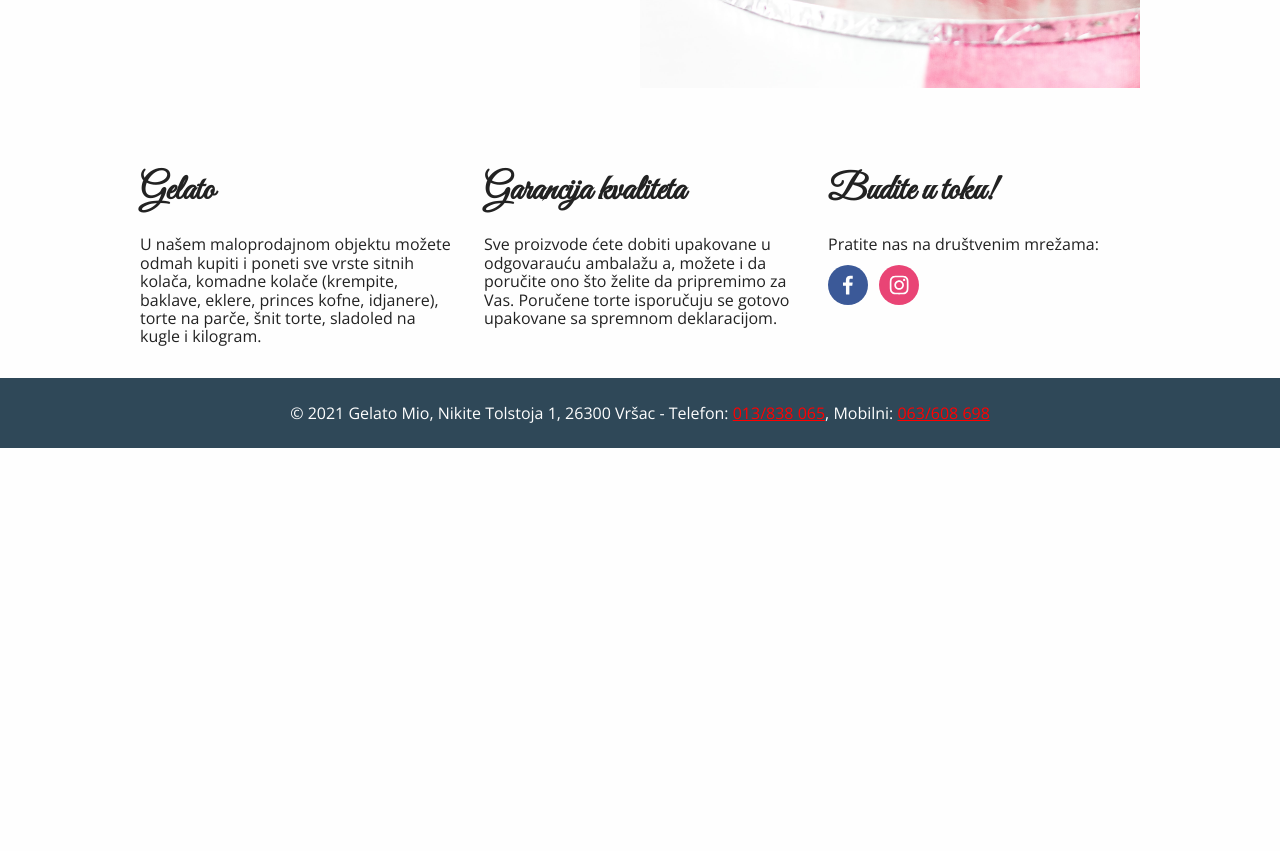
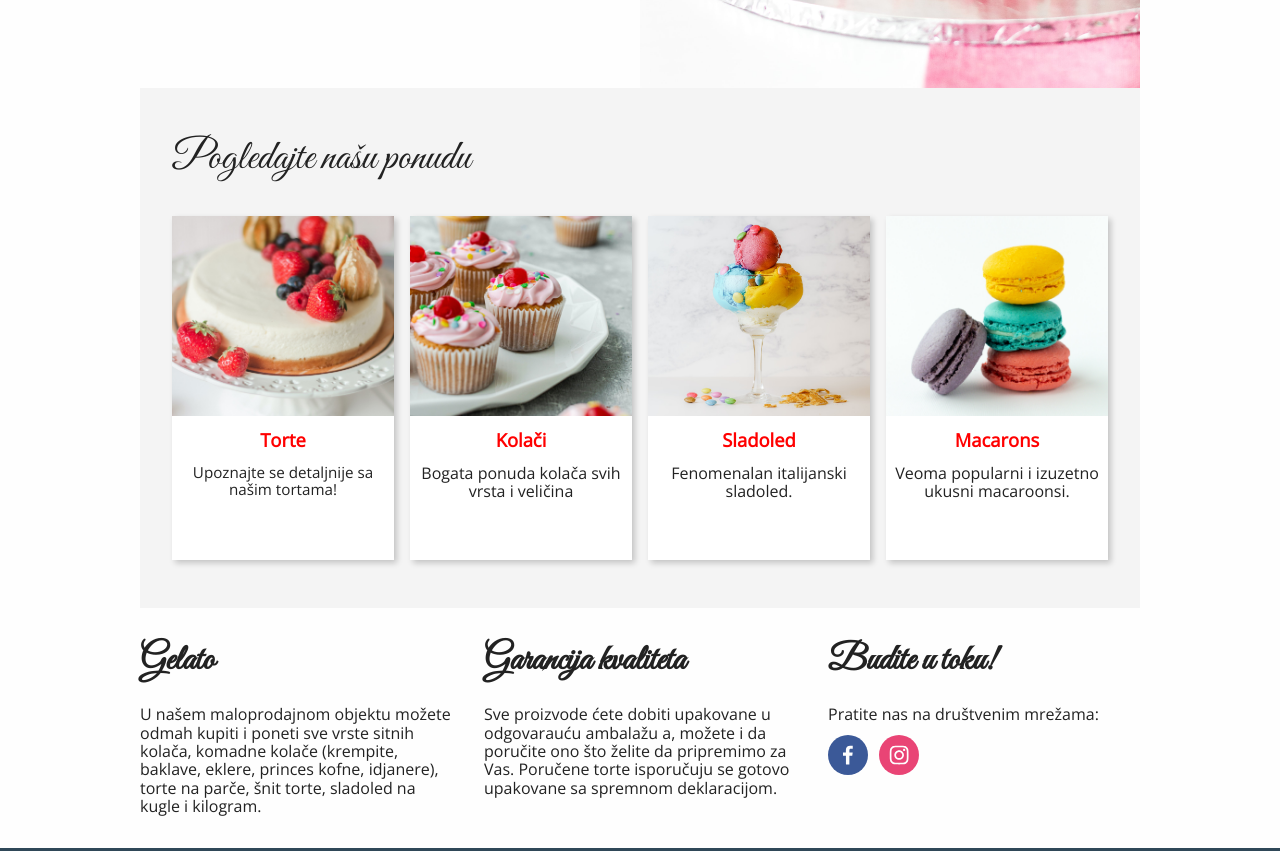
Before and after one commit to mariogilezan/gelatomio, a Gatsby site: page / in a window 1280 px wide. Shown: the part 722-1573 px from the top of the page. Before the commit the page ends 1170 px from the top, so only its background shows below. Built offline with nearby package versions, Linux system fonts and the light colour scheme; Gatsby itself is replaced by a stand-in of ours.

Commit message:
added products section

```diff
--- a/gatsby-config.js
+++ b/gatsby-config.js
@@ -24,8 +24,8 @@ module.exports = {
         slug: `/kolaci/`,
       },
       {
-        name: `Macaroons`,
-        slug: `/macaroons/`,
+        name: `Macarons`,
+        slug: `/macarons/`,
       },
       {
         name: `Sladoled`,
--- /dev/null
+++ b/src/components/Products/Products.elements.js
@@ -0,0 +1,62 @@
+import styled from "styled-components"
+import { Link } from "gatsby"
+
+export const ProductsWrapper = styled.section`
+  background-color: #f4f4f4;
+  padding: 3rem 2rem;
+`
+
+export const ProductsHeading = styled.h2`
+  font-family: "Great Vibes", cursive;
+  font-size: 2.6rem;
+  font-weight: normal;
+  margin-bottom: 2rem;
+
+  @media screen and (max-width: 720px) {
+    text-align: center;
+  }
+
+  @media screen and (max-width: 520px) {
+    font-size: 2rem;
+  }
+`
+
+export const ProductCardsContainer = styled.div`
+  display: grid;
+  grid-template-columns: repeat(auto-fill, minmax(12.5rem, 1fr));
+  gap: 1rem;
+`
+
+export const ProductCard = styled(Link)`
+  text-decoration: none;
+  color: inherit;
+  background-color: #fff;
+  display: grid;
+  grid-template-rows: 12.5rem 3rem 6rem;
+  justify-items: center;
+  text-align: center;
+  box-shadow: 3px 3px 6px rgba(0, 0, 0, 0.2);
+  backface-visibility: hidden;
+  transition: transform 0.25s;
+  cursor: pointer;
+  &:hover {
+    transform: translateY(-0.3rem);
+  }
+`
+
+export const ProductCardImageContainer = styled.div`
+  & > * {
+    width: 100%;
+    height: 100%;
+  }
+`
+
+export const ProductCardHeading = styled.h4`
+  align-self: center;
+  color: #f00;
+  font-size: 1.15rem;
+`
+
+export const ProductCardDescription = styled.p`
+  font-size: 0.95rem;
+`
--- /dev/null
+++ b/src/components/Products/Products.js
@@ -0,0 +1,66 @@
+import React from "react"
+import { StaticImage } from "gatsby-plugin-image"
+import {
+  ProductCard,
+  ProductCardDescription,
+  ProductCardHeading,
+  ProductCardImageContainer,
+  ProductCardsContainer,
+  ProductsHeading,
+  ProductsWrapper,
+} from "./Products.elements"
+
+export default function Products() {
+  return (
+    <ProductsWrapper>
+      <ProductsHeading>Pogledajte našu ponudu</ProductsHeading>
+      <ProductCardsContainer>
+        <ProductCard to="/torte">
+          <ProductCardImageContainer>
+            <StaticImage src="../../images/cake.jpg" placeholder="blurred" />
+          </ProductCardImageContainer>
+          <ProductCardHeading>Torte</ProductCardHeading>
+          <ProductCardDescription>
+            Upoznajte se detaljnije sa našim tortama!
+          </ProductCardDescription>
+        </ProductCard>
+        <ProductCard to="/kolaci">
+          <ProductCardImageContainer>
+            <StaticImage
+              src="../../images/cup-cake.jpg"
+              placeholder="blurred"
+            />
+          </ProductCardImageContainer>
+          <ProductCardHeading>Kolači</ProductCardHeading>
+          <p className="ProductCardDescription">
+            Bogata ponuda kolača svih vrsta i veličina
+          </p>
+        </ProductCard>
+        <ProductCard to="/sladoled">
+          <ProductCardImageContainer>
+            <StaticImage
+              src="../../images/ice-cream.jpg"
+              placeholder="blurred"
+            />
+          </ProductCardImageContainer>
+          <ProductCardHeading>Sladoled</ProductCardHeading>
+          <p className="ProductCardDescription">
+            Fenomenalan italijanski sladoled.
+          </p>
+        </ProductCard>
+        <ProductCard to="/macarons">
+          <ProductCardImageContainer>
+            <StaticImage
+              src="../../images/macarons.jpg"
+              placeholder="blurred"
+            />
+          </ProductCardImageContainer>
+          <ProductCardHeading>Macarons</ProductCardHeading>
+          <p className="ProductCardDescription">
+            Veoma popularni i izuzetno ukusni macaroonsi.
+          </p>
+        </ProductCard>
+      </ProductCardsContainer>
+    </ProductsWrapper>
+  )
+}
--- a/src/components/index.js
+++ b/src/components/index.js
@@ -1,3 +1,4 @@
 export { default as Layout } from "./Layout/Layout"
 export { default as Hero } from "./Hero/Hero"
+export { default as Products } from "./Products/Products"
 export { default as Seo } from "./Seo/Seo"
--- a/src/pages/index.js
+++ b/src/pages/index.js
@@ -1,5 +1,5 @@
 import React from "react"
-import { Hero, Layout, Seo } from "../components"
+import { Hero, Layout, Products, Seo } from "../components"
 
 export default function Home({ location }) {
   const siteTitle = "Početna"
@@ -9,6 +9,7 @@ export default function Home({ location }) {
     <Layout location={location}>
       <Seo title={siteTitle} pathname={pathname} />
       <Hero />
+      <Products />
     </Layout>
   )
 }
```
Also changed, not shown: src/images/cake.jpg (added), src/images/cup-cake.jpg (added), src/images/ice-cream.jpg (added), src/images/macarons.jpg (added).
